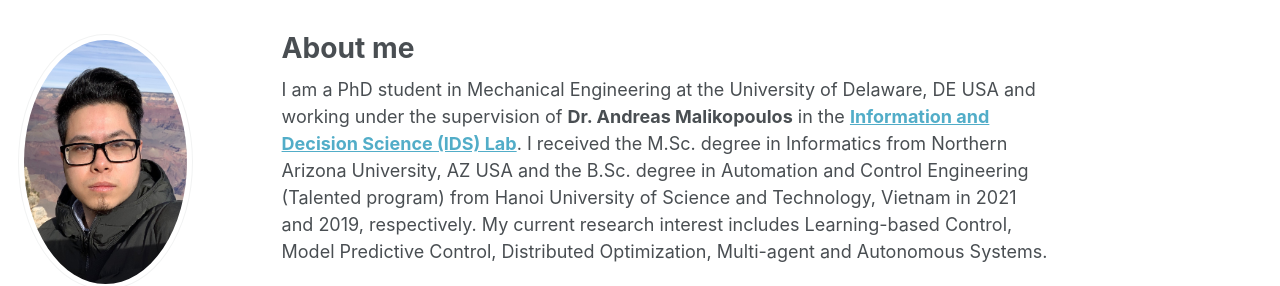
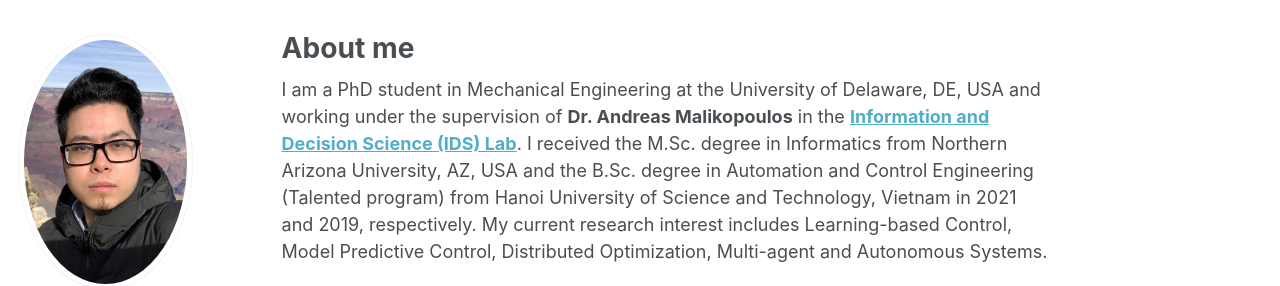
Before and after one commit to vietanhle0101/vietanhle0101.github.io, a Jekyll site: the page built from _pages/about.md, in a window 1280 px wide and 900 px high. Shown: the part 471-757 px from the top of the window. Built offline with Jekyll 4.4.1, drawn with Linux system fonts in a browser that asks for light colours.

Commit message:
minor things

```diff
--- a/_pages/about.md
+++ b/_pages/about.md
@@ -11,8 +11,8 @@ redirect_from:
   - /about.html
 ---
 
-I am a PhD student in Mechanical Engineering at the University of Delaware, DE USA and working under the supervision of **Dr. Andreas Malikopoulos** in the [**Information and Decision Science (IDS) Lab**](https://sites.udel.edu/ids-lab/people/).
-I received the M.Sc. degree in Informatics from Northern Arizona University, AZ USA and the B.Sc. degree in Automation and Control Engineering (Talented program) from Hanoi University of Science and Technology, Vietnam in 2021 and 2019, respectively.
+I am a PhD student in Mechanical Engineering at the University of Delaware, DE, USA and working under the supervision of **Dr. Andreas Malikopoulos** in the [**Information and Decision Science (IDS) Lab**](https://sites.udel.edu/ids-lab/people/).
+I received the M.Sc. degree in Informatics from Northern Arizona University, AZ, USA and the B.Sc. degree in Automation and Control Engineering (Talented program) from Hanoi University of Science and Technology, Vietnam in 2021 and 2019, respectively.
 My current research interest includes Learning-based Control, Model Predictive Control, Distributed Optimization, Multi-agent and Autonomous Systems.
 <!-- I am a Student Member of the IEEE and the IEEE Control System Society. -->
 
```
